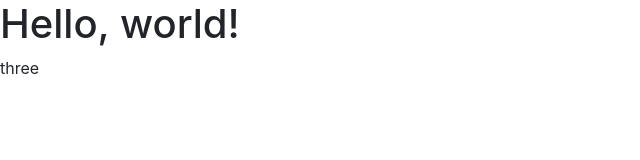
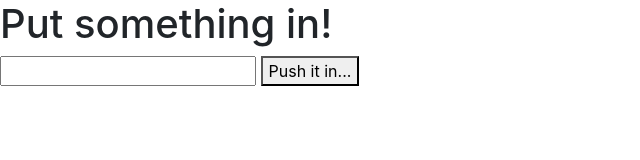
Before and after one commit to wright-l/randomgenerator, a plain HTML site: page index.html in a window 1280 px wide. Shown: the whole page, without its empty margins (0-640 px from the left). Drawn offline with nearby package versions, Linux system fonts and the light colour scheme.

Commit message:
Update index.html

```diff
--- a/index.html
+++ b/index.html
@@ -11,21 +11,29 @@
     <title>Hello, world!</title>
   </head>
   <body>
-    <h1>Hello, world!</h1>
+    <h1>Put something in!</h1>
+    <input id="input" type = "text">
+    <button onclick="gen()">Push it in...</button>
     <p id = "result"></p>
 
     <!-- Optional JavaScript -->
     <script>
 
-    var number = Math.floor(Math.random() * (4 - 1)) + 1;
+    function gen() {
+     var number = Math.floor(Math.random() * (4 - 1)) + 1;
+     var text;
 
-    if (number === 1) {
-      document.getElementById("result").innerHTML = "one";
-    } else if (number === 2) {
-      document.getElementById("result").innerHTML = "two";
-    } else {
-      document.getElementById("result").innerHTML = "three";
+      if (number === 1) {
+        text = "one";
+      } else if (number === 2) {
+        text = "two";
+      } else {
+        text = "three";
+      }
+
+      document.getElementById("result").innerHTML = text;
     }
+
     </script>
 
     <!-- jQuery first, then Popper.js, then Bootstrap JS -->
```
